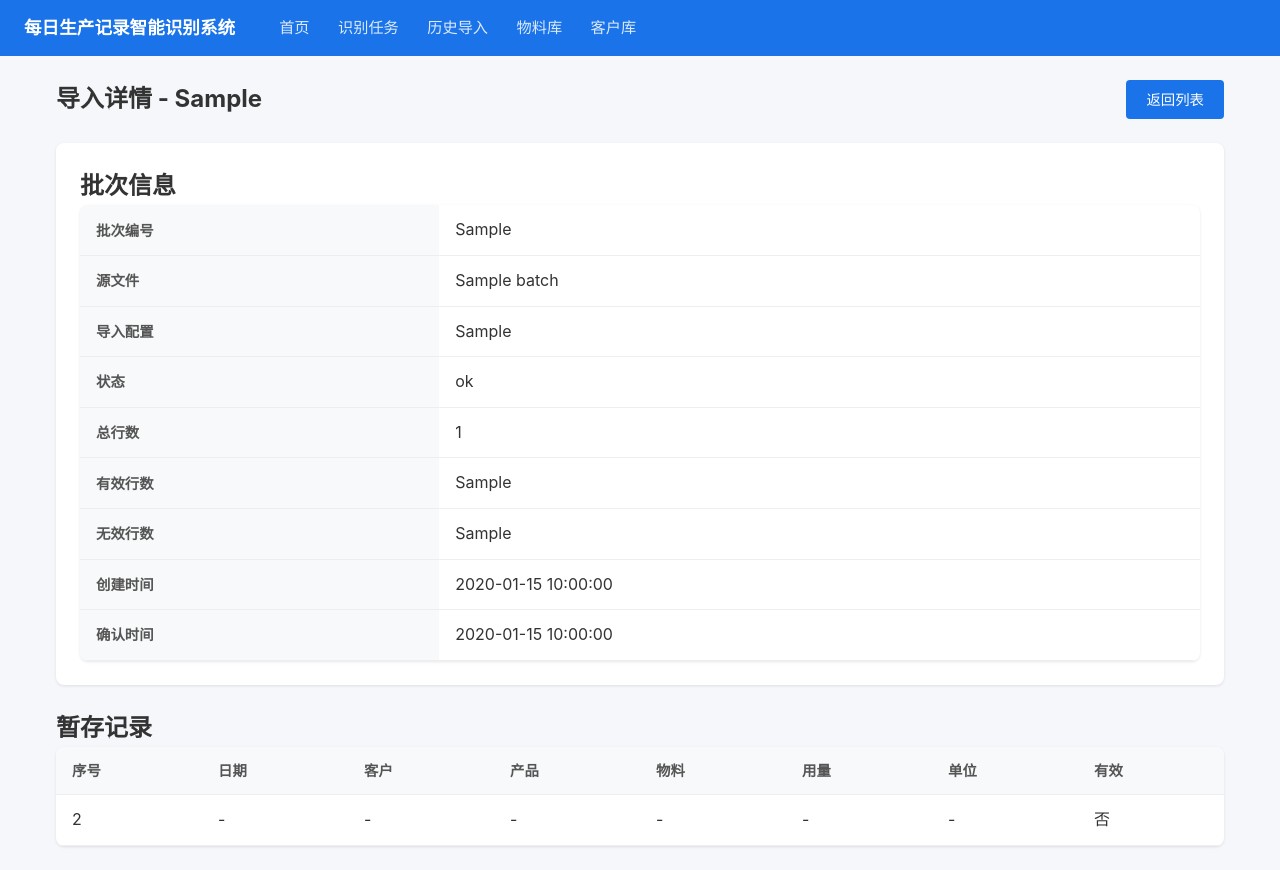
After one commit to liumingyang-maker/daily-record-ocr, a FastAPI app: template app/interfaces/templates/import_detail.html in a window 1280 px wide. The commit adds this page. Run offline with FastAPI, Linux system fonts and the light colour scheme; the template is opened without the code that fills it: most values are stand-ins (such as "Sample title", 1, 10 or a date in 2020).

Commit message:
feat: add import confirm API endpoint and detail page

```diff
--- a/app/application/import_service.py
+++ b/app/application/import_service.py
@@ -88,6 +88,10 @@ class ImportService:
             batch = session.get(ImportBatch, batch_id)
             if batch:
                 session.refresh(batch)
+                # Touch staging records so they're loaded before expunging
+                _ = batch.staging_records
+                for rec in batch.staging_records:
+                    session.expunge(rec)
                 session.expunge(batch)
             return batch
 
--- a/app/interfaces/import_routes.py
+++ b/app/interfaces/import_routes.py
@@ -92,3 +92,12 @@ async def get_import_batch(batch_id: int):
             for r in batch.staging_records
         ],
     }
+
+
+@import_router.post("/batches/{batch_id}/confirm")
+async def confirm_import(batch_id: int):
+    try:
+        batch = import_service.confirm_and_import(batch_id)
+        return {"batch_id": batch.id, "batch_no": batch.batch_no, "status": batch.status}
+    except ValueError as e:
+        raise HTTPException(status_code=400, detail=str(e))
--- a/app/interfaces/templates/history_import.html
+++ b/app/interfaces/templates/history_import.html
@@ -51,7 +51,7 @@
             <td><span class="status status-{{ batch.status|lower }}">{{ batch.status }}</span></td>
             <td>{{ batch.total_rows or '-' }}</td>
             <td>{{ batch.created_at.strftime('%Y-%m-%d %H:%M') if batch.created_at else '-' }}</td>
-            <td><a href="/api/import/batches/{{ batch.id }}">详情</a></td>
+            <td><a href="/history-import/{{ batch.id }}">详情</a></td>
         </tr>
         {% endfor %}
         {% if not batches %}
--- /dev/null
+++ b/app/interfaces/templates/import_detail.html
@@ -0,0 +1,121 @@
+{% extends "base.html" %}
+
+{% block content %}
+<div class="page-header">
+    <h1>导入详情 - {{ batch.batch_no }}</h1>
+    <a href="/history-import" class="btn">返回列表</a>
+</div>
+
+<div class="card" style="margin-bottom: 1.5rem;">
+    <h2>批次信息</h2>
+    <table>
+        <tr>
+            <th>批次编号</th>
+            <td>{{ batch.batch_no }}</td>
+        </tr>
+        <tr>
+            <th>源文件</th>
+            <td>{{ batch.source_file_name or '-' }}</td>
+        </tr>
+        <tr>
+            <th>导入配置</th>
+            <td>{{ batch.import_profile }}</td>
+        </tr>
+        <tr>
+            <th>状态</th>
+            <td><span class="status status-{{ batch.status|lower }}">{{ batch.status }}</span></td>
+        </tr>
+        <tr>
+            <th>总行数</th>
+            <td>{{ batch.total_rows or '-' }}</td>
+        </tr>
+        <tr>
+            <th>有效行数</th>
+            <td>{{ batch.valid_rows or '-' }}</td>
+        </tr>
+        <tr>
+            <th>无效行数</th>
+            <td>{{ batch.invalid_rows or '-' }}</td>
+        </tr>
+        <tr>
+            <th>创建时间</th>
+            <td>{{ batch.created_at.strftime('%Y-%m-%d %H:%M:%S') if batch.created_at else '-' }}</td>
+        </tr>
+        <tr>
+            <th>确认时间</th>
+            <td>{{ batch.confirmed_at.strftime('%Y-%m-%d %H:%M:%S') if batch.confirmed_at else '-' }}</td>
+        </tr>
+    </table>
+
+    {% if batch.status == 'PARSED' %}
+    <div style="margin-top: 1rem;">
+        <button id="confirm-btn" onclick="confirmImport()">确认导入</button>
+        <span id="confirm-result" style="margin-left: 1rem;"></span>
+    </div>
+    {% endif %}
+</div>
+
+<h2>暂存记录</h2>
+<table class="table">
+    <thead>
+        <tr>
+            <th>序号</th>
+            <th>日期</th>
+            <th>客户</th>
+            <th>产品</th>
+            <th>物料</th>
+            <th>用量</th>
+            <th>单位</th>
+            <th>有效</th>
+        </tr>
+    </thead>
+    <tbody>
+        {% for rec in batch.staging_records %}
+        {% set p = rec.normalized_payload_json or rec.raw_payload_json or {} %}
+        <tr>
+            <td>{{ rec.record_index + 1 }}</td>
+            <td>{{ p.get('date', '-') }}</td>
+            <td>{{ p.get('customer', '-') }}</td>
+            <td>{{ p.get('product', '-') }}</td>
+            <td>{{ p.get('material_name', '-') }}</td>
+            <td>{{ p.get('usage', '-') }}</td>
+            <td>{{ p.get('unit', '-') }}</td>
+            <td>{{ '是' if rec.is_valid else '否' }}</td>
+        </tr>
+        {% endfor %}
+        {% if not batch.staging_records %}
+        <tr>
+            <td colspan="8" style="text-align: center; color: #999;">暂无记录</td>
+        </tr>
+        {% endif %}
+    </tbody>
+</table>
+
+<script>
+async function confirmImport() {
+    const btn = document.getElementById('confirm-btn');
+    const resultEl = document.getElementById('confirm-result');
+    btn.disabled = true;
+    resultEl.textContent = '处理中...';
+    resultEl.style.color = '#666';
+    try {
+        const resp = await fetch('/api/import/batches/{{ batch.id }}/confirm', { method: 'POST' });
+        if (resp.ok) {
+            const data = await resp.json();
+            resultEl.textContent = '导入成功: ' + data.batch_no;
+            resultEl.style.color = 'green';
+            setTimeout(() => window.location.reload(), 1000);
+        } else {
+            const data = await resp.json();
+            resultEl.textContent = '导入失败: ' + (data.detail || '未知错误');
+            resultEl.style.color = 'red';
+            btn.disabled = false;
+        }
+    } catch (err) {
+        resultEl.textContent = '导入失败: ' + err.message;
+        resultEl.style.color = 'red';
+        btn.disabled = false;
+    }
+}
+</script>
+{% endblock %}
```
Also changed, not shown: app/interfaces/web_routes.py (+10 -0 lines), app/tests/test_import_confirm_api.py (added, +90 -0 lines).
